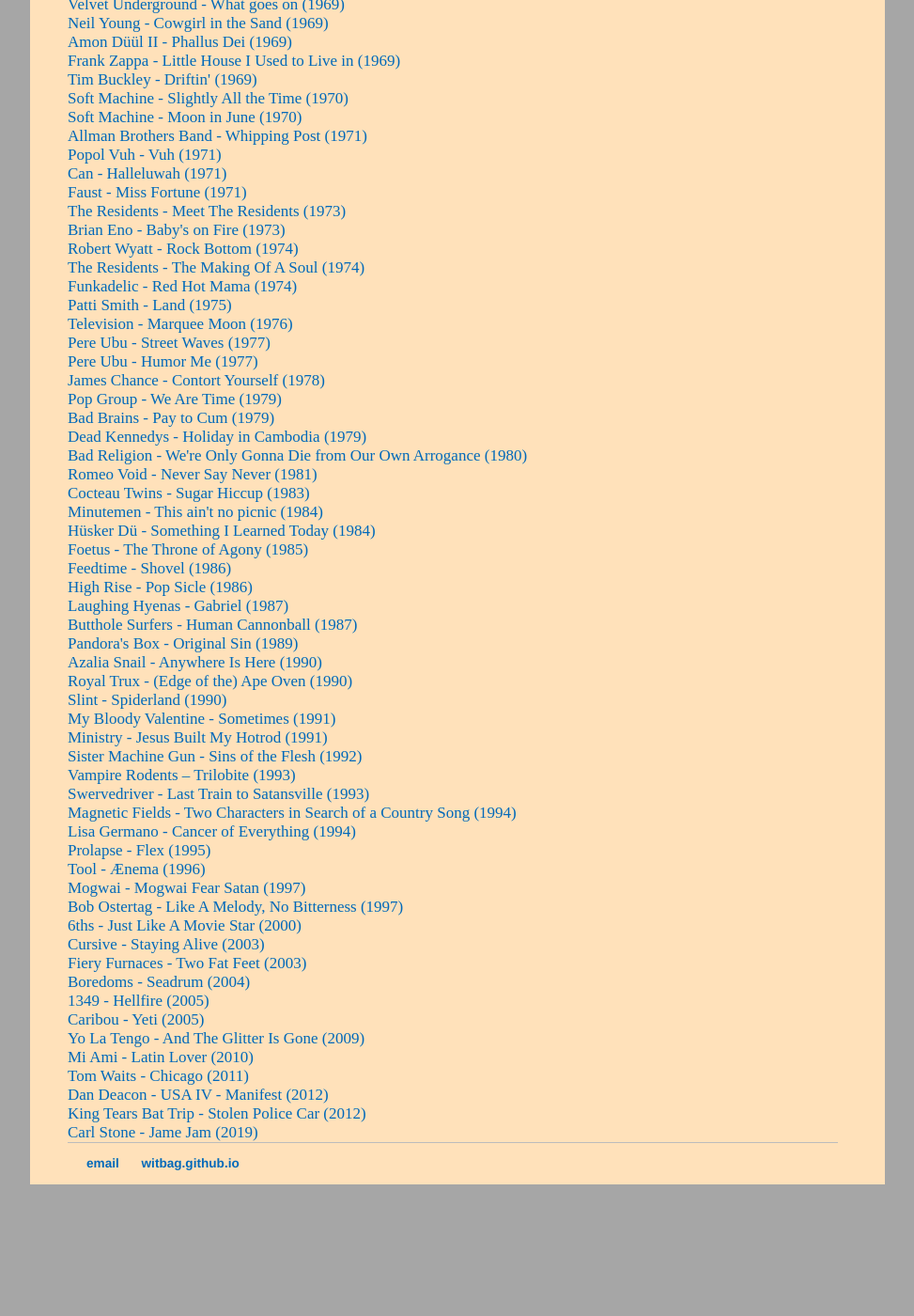
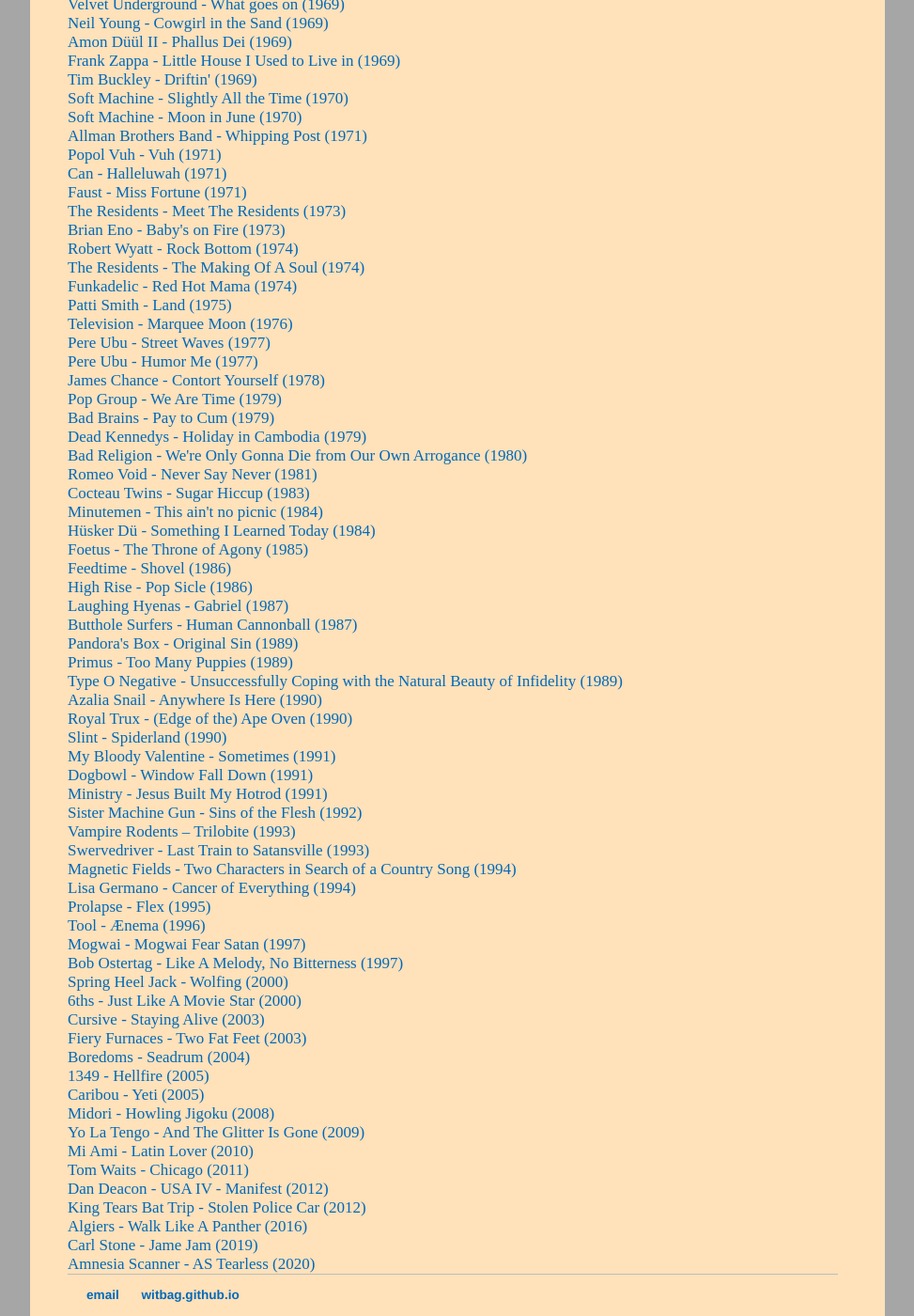
Before and after one commit to witbag/witbag.github.io, a Jekyll site: the page built from inspiration/index.html, in a window 1280 px wide and 1400 px high, scrolled down 889 px. Shown: the whole window at 94% size, without its empty margins (153-1126 px from the left). Built offline with Jekyll 4.4.1, drawn with Linux system fonts in a browser that asks for light colours; before the commit the page ends 2149 px from its top, so only the background shows below that.

Commit message:
Update index.html

```diff
--- a/inspiration/index.html
+++ b/inspiration/index.html
@@ -79,10 +79,13 @@
 <a href="https://www.youtube.com/watch?v=CicI4oacnoM" target=_blank>Laughing Hyenas - Gabriel (1987)</a><br>
 <a href="https://www.youtube.com/watch?v=IMIt5vRQuOE" target=_blank>Butthole Surfers - Human Cannonball (1987)</a><br>
 <a href="https://www.youtube.com/watch?v=MQ_XgmeAnho" target=_blank>Pandora's Box - Original Sin (1989)</a><br>
+<a href="https://www.youtube.com/watch?v=lBpDFjau-Ps" target=_blank>Primus - Too Many Puppies (1989)</a><br>
+<a href="https://www.youtube.com/watch?v=Idfv4wyWfSs" target=_blank>Type O Negative - Unsuccessfully Coping with the Natural Beauty of Infidelity (1989)</a><br>
 <a href="https://www.youtube.com/watch?v=OAdbiphykvw" target=_blank>Azalia Snail - Anywhere Is Here (1990)</a><br>
 <a href="https://www.youtube.com/watch?v=YJkrtGIV4uY" target=_blank>Royal Trux - (Edge of the) Ape Oven (1990)</a><br>
 <a href="https://www.youtube.com/watch?v=FAApF-FDkoY" target=_blank>Slint - Spiderland (1990)</a><br>
 <a href="https://www.youtube.com/watch?v=t0dJqlvOSq4" target=_blank>My Bloody Valentine - Sometimes (1991)</a><br>
+<a href="https://www.youtube.com/watch?v=zMSnfDJCJRM" target=_blank>Dogbowl - Window Fall Down (1991)</a><br>
 <a href="https://www.youtube.com/watch?v=qXrLKplLAhM" target=_blank>Ministry - Jesus Built My Hotrod (1991)</a><br>
 <a href="https://www.youtube.com/watch?v=7p5C2auZL6Q" target=_blank>Sister Machine Gun - Sins of the Flesh (1992)</a><br>
 <a href="https://www.youtube.com/watch?v=bgEguXW3pSs" target=_blank>Vampire Rodents – Trilobite (1993)</a><br>
@@ -93,15 +96,19 @@
 <a href="https://www.youtube.com/watch?v=rHcmnowjfrQ" target=_blank>Tool - Ænema (1996)</a><br>
 <a href="https://www.youtube.com/watch?v=du4JbfK5okA" target=_blank>Mogwai - Mogwai Fear Satan (1997)</a><br>
 <a href="https://www.youtube.com/watch?v=ZN2xRlWuBvo" target=_blank>Bob Ostertag - Like A Melody, No Bitterness (1997)</a><br>
+<a href="https://www.youtube.com/watch?v=b8Khv6r_4mY" target=_blank>Spring Heel Jack - Wolfing (2000)</a><br>
 <a href="https://www.youtube.com/watch?v=omGkKs9LC-c" target=_blank>6ths - Just Like A Movie Star (2000)</a><br>
 <a href="https://www.youtube.com/watch?v=F3VGG23BW_A" target=_blank>Cursive - Staying Alive (2003)</a><br>
 <a href="https://www.youtube.com/watch?v=FIMvM89LIrg" target=_blank>Fiery Furnaces - Two Fat Feet (2003)</a><br>
 <a href="https://www.youtube.com/watch?v=J0rXbNspWMI" target=_blank>Boredoms - Seadrum (2004)</a><br>
 <a href="https://www.youtube.com/watch?v=VZug9y81Axk" target=_blank>1349 - Hellfire (2005)</a><br>
 <a href="https://www.youtube.com/watch?v=pw7rMsifJuY" target=_blank>Caribou - Yeti (2005)</a><br>
+<a href="https://www.youtube.com/watch?v=Op5jPK5kvf4" target=_blank>Midori - Howling Jigoku (2008)</a><br>
 <a href="https://www.youtube.com/watch?v=gYF4wbyrNyY" target=_blank>Yo La Tengo - And The Glitter Is Gone (2009)</a><br>
 <a href="https://www.youtube.com/watch?v=Ci4naK0j7CM" target=_blank>Mi Ami - Latin Lover (2010)</a><br>
 <a href="https://www.youtube.com/watch?v=QAjtkyGVDxc" target=_blank>Tom Waits - Chicago (2011)</a><br>
 <a href="https://www.youtube.com/watch?v=bvNk4Tdcr2U" target=_blank>Dan Deacon - USA IV - Manifest (2012)</a><br>
 <a href="https://www.youtube.com/watch?v=fvtX9f0vwGI" target=_blank>King Tears Bat Trip - Stolen Police Car (2012)</a><br>
+<a href="https://www.youtube.com/watch?v=c_x6UOZjWU4" target=_blank>Algiers - Walk Like A Panther (2016)</a><br>
 <a href="https://www.youtube.com/watch?v=Skcrz1QLf70" target=_blank>Carl Stone - Jame Jam (2019)</a><br>
+<a href="https://www.youtube.com/watch?v=hzCRXEyVXPg" target=_blank>Amnesia Scanner - AS Tearless (2020)</a><br>
```
